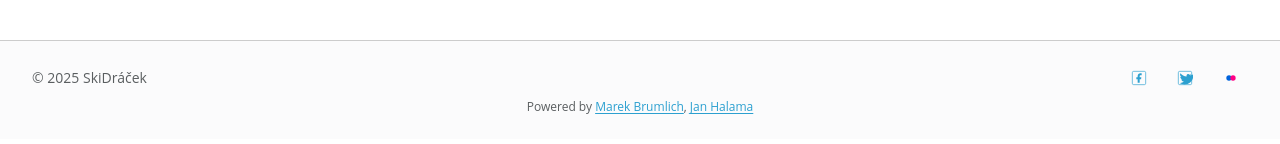
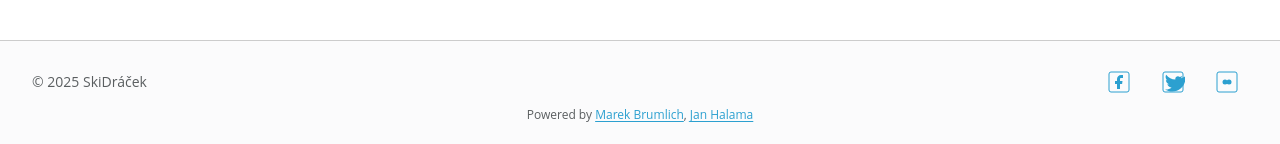
Before and after one commit to janhalama/skidracek-website, a Next.js app: page / in a window 1280 px wide. Shown: the part 2262-2406 px from the top of the page. Built offline with nearby package versions, Linux system fonts and the light colour scheme; no server answers.

Commit message:
Footer: switch social icons to monochrome stacked style and larger size

```diff
--- a/components/sections/Footer.tsx
+++ b/components/sections/Footer.tsx
@@ -15,9 +15,9 @@ export default function Footer() {
               title="Facebook"
               aria-label="Facebook"
             >
-              <svg aria-hidden="true" className="h-4 w-4" viewBox="0 0 24 24" fill="currentColor">
+              <svg aria-hidden="true" className="h-6 w-6" viewBox="0 0 24 24">
                 <rect x="2" y="2" width="20" height="20" rx="2" ry="2" fill="none" stroke="currentColor" />
-                <path d="M14 8h2V5h-2c-2.21 0-4 1.79-4 4v2H8v3h2v5h3v-5h2.1l.4-3H13V9c0-.55.45-1 1-1z" />
+                <path d="M14 8h2V5h-2c-2.21 0-4 1.79-4 4v2H8v3h2v5h3v-5h2.1l.4-3H13V9c0-.55.45-1 1-1z" fill="currentColor" />
               </svg>
             </a>
             <a
@@ -28,9 +28,9 @@ export default function Footer() {
               title="Twitter"
               aria-label="Twitter"
             >
-              <svg aria-hidden="true" className="h-4 w-4" viewBox="0 0 24 24" fill="currentColor">
+              <svg aria-hidden="true" className="h-6 w-6" viewBox="0 0 24 24">
                 <rect x="2" y="2" width="20" height="20" rx="2" ry="2" fill="none" stroke="currentColor" />
-                <path d="M22 7.5c-.7.3-1.5.6-2.3.7.8-.5 1.4-1.3 1.7-2.2-.8.5-1.7.8-2.6 1-1.6-1.7-4.5-.7-4.5 1.8 0 .3 0 .5.1.8-3.7-.2-7-2-9.2-4.9-.4.7-.6 1.4-.6 2.2 0 1.5.8 2.8 2 3.6-.6 0-1.2-.2-1.7-.5 0 2.1 1.5 3.8 3.5 4.2-.4.1-.8.1-1.2.1-.3 0-.6 0-.9-.1.6 1.8 2.3 3.1 4.3 3.2-1.6 1.3-3.6 2.1-5.8 2.1H4c2.1 1.3 4.6 2.1 7.2 2.1 8.6 0 13.3-7.2 13.3-13.3v-.6c.9-.7 1.6-1.4 2.2-2.3z" />
+                <path d="M22 7.5c-.7.3-1.5.6-2.3.7.8-.5 1.4-1.3 1.7-2.2-.8.5-1.7.8-2.6 1-1.6-1.7-4.5-.7-4.5 1.8 0 .3 0 .5.1.8-3.7-.2-7-2-9.2-4.9-.4.7-.6 1.4-.6 2.2 0 1.5.8 2.8 2 3.6-.6 0-1.2-.2-1.7-.5 0 2.1 1.5 3.8 3.5 4.2-.4.1-.8.1-1.2.1-.3 0-.6 0-.9-.1.6 1.8 2.3 3.1 4.3 3.2-1.6 1.3-3.6 2.1-5.8 2.1H4c2.1 1.3 4.6 2.1 7.2 2.1 8.6 0 13.3-7.2 13.3-13.3v-.6c.9-.7 1.6-1.4 2.2-2.3z" fill="currentColor" />
               </svg>
             </a>
             <a
@@ -41,9 +41,10 @@ export default function Footer() {
               title="Flickr"
               aria-label="Flickr"
             >
-              <svg aria-hidden="true" className="h-4 w-4" viewBox="0 0 24 24">
-                <circle cx="9" cy="12" r="4" fill="#0063dc" />
-                <circle cx="15" cy="12" r="4" fill="#ff0084" />
+              <svg aria-hidden="true" className="h-6 w-6" viewBox="0 0 24 24">
+                <rect x="2" y="2" width="20" height="20" rx="2" ry="2" fill="none" stroke="currentColor" />
+                <circle cx="10" cy="12" r="2.5" fill="currentColor" />
+                <circle cx="14" cy="12" r="2.5" fill="currentColor" />
               </svg>
             </a>
           </div>
```
